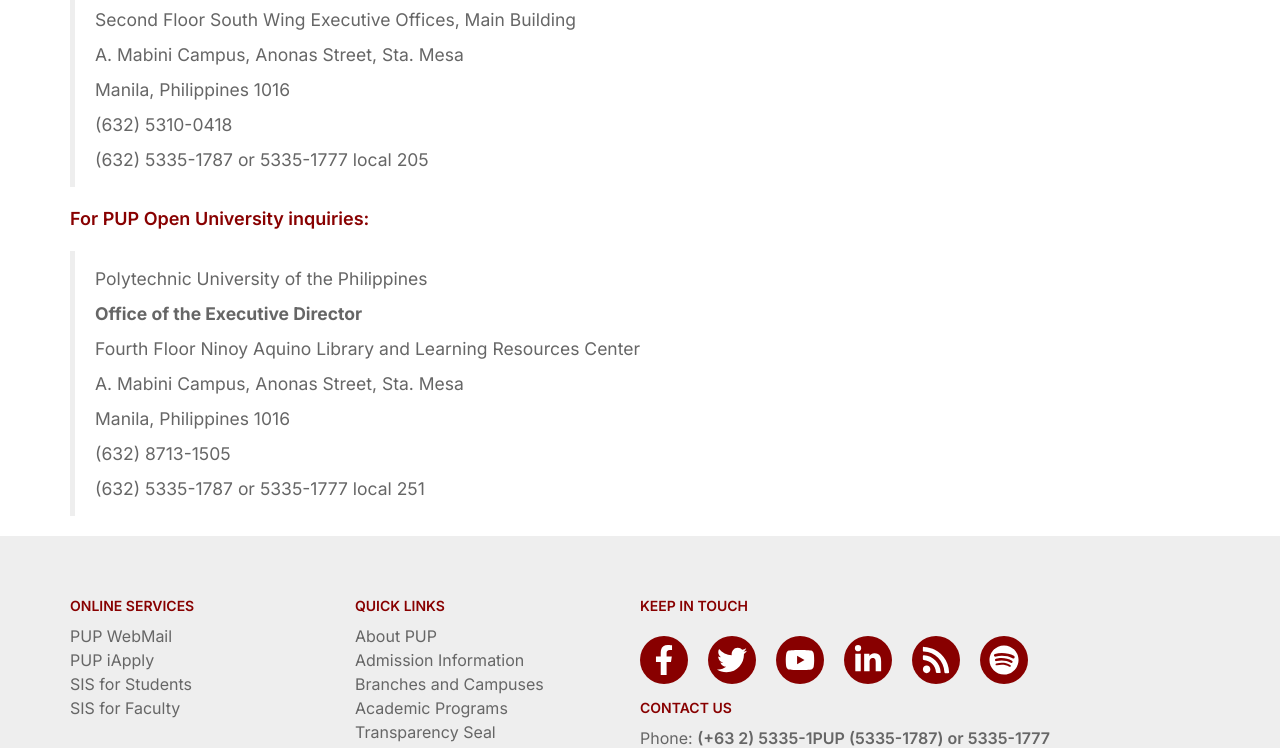
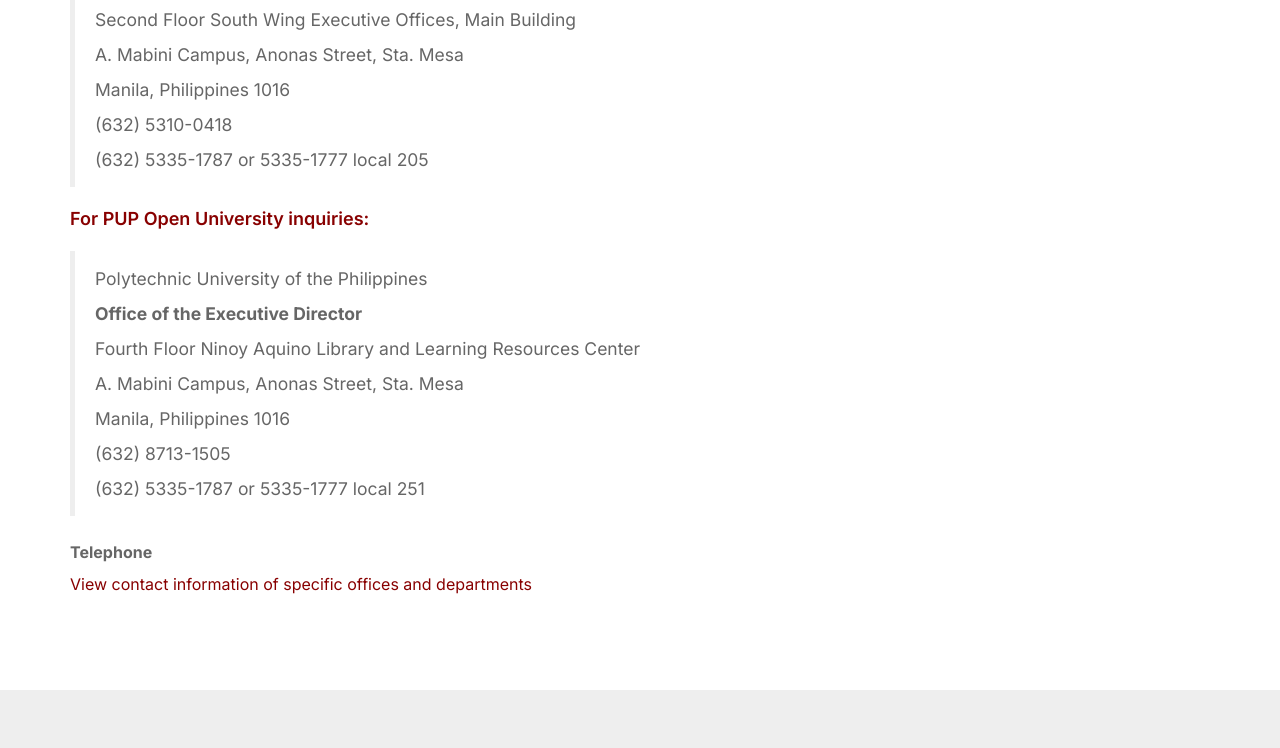
Before and after one commit to Jayceego/website-clone-pup, a Next.js app: page /contactus in a window 1280 px wide. Shown: the part 1892-2640 px from the top of the page. Built offline with nearby package versions, Linux system fonts and the light colour scheme.

Commit message:
done contact us page

```diff
--- a/src/containers/contact/index.js
+++ b/src/containers/contact/index.js
@@ -4,11 +4,11 @@
 import PostalComponent from "@/components/postal";
 import PostalData from "../helpers/postal";
 
-function ContactContainer({}) {
+function ContactContainer() {
   return (
-    <div className="container pt-[60px] px-[15px] min-h-screen">
+    <div className="container min-h-screen contact-main">
       <div className="mx-auto page-container">
-        <div className=" leftSide px-[15px]">
+        <div className=" leftSide">
           <div className="w-full contact-us">
             <h1 className="mb-5 font-semibold text-primary-red">Contact us</h1>
             <p className="text-base text-primary-low_dark">
@@ -45,9 +45,14 @@
           <div className="postal">
             <h1 className="mb-5 font-semibold text-primary-red">Postal Mail and Telephone</h1>
             <PostalComponent details={PostalData}/>
+            <p className="telephone">
+              <b>Telephone</b>
+              <br/>
+              <a>View contact information of specific offices and departments</a>
+            </p>
           </div>
         </div>
-        <div className="w-full rightSide px-[15px]">
+        <div className="w-full rightSide">
           <Widget
             title="contents"
             items={[
--- a/src/pages/contactus.js
+++ b/src/pages/contactus.js
@@ -3,16 +3,22 @@
 import NavigationItems from "@/containers/helpers/navigationItem";
 import ContactContainer from "@/containers/contact";
 import Footer from "@/containers/footer";
+import Messenger from "@/components/messenger";
+import ScrollUp from "@/components/scroll-up";
+import Modal from "@/components/modal";
 
 export default function contactus() {
   return (
     <main>
+      <Modal />
+      <Messenger />
       <div className="z-10 wrapper">
         <Navbar items={NavigationItems} />
         <Header />
       </div>
       <ContactContainer />
       <Footer />
+      <ScrollUp />
     </main>
   );
 }
--- a/src/styles/globals.css
+++ b/src/styles/globals.css
@@ -522,6 +522,10 @@
   background: #ffffff !important;
 }
 
+.contact-main {
+  padding: 60px 15px;
+}
+
 .page-container h1 {
   font-size: 24px;
 }
@@ -583,6 +587,19 @@
 }
 .page-container .postal {
   margin-top: 30px;
+}
+.page-container .postal .telephone {
+  font-size: 12pt;
+  color: #666;
+  margin-bottom: 30px;
+  line-height: 2;
+}
+.page-container .postal .telephone a {
+  cursor: pointer;
+  color: #800;
+}
+.page-container .postal .telephone a:hover {
+  text-decoration: underline;
 }
 
 blockquote {
@@ -662,9 +679,11 @@
   }
   .leftSide {
     width: 75%;
+    padding: 0 15px;
   }
   .rightSide {
     width: 25%;
+    padding: 0 15px;
   }
   .page-container {
     display: flex;
--- a/src/styles/globals.scss
+++ b/src/styles/globals.scss
@@ -564,6 +564,9 @@
 }
 
 // CONTACT PAGE
+.contact-main{
+  padding: 60px 15px;
+}
 .page-container {
   h1 {
     font-size: 24px;
@@ -639,6 +642,22 @@
 
   .postal{
     margin-top: 30px;
+
+    .telephone{
+      font-size: 12pt;
+      color: #666;
+      margin-bottom: 30px;
+      line-height: 2;
+
+      a{
+        cursor: pointer;
+        color: #800;
+      }
+
+      a:hover{
+        text-decoration: underline;
+      }
+    }
   }
 }
 blockquote {
@@ -743,9 +762,11 @@
   }
   .leftSide {
     width: 75%;
+    padding: 0 15px;
   }
   .rightSide {
     width: 25%;
+    padding: 0 15px;
   }
   .page-container {
     display: flex;
```
Also changed, not shown: 1 other file (tests, documents, lock files or other folders).
